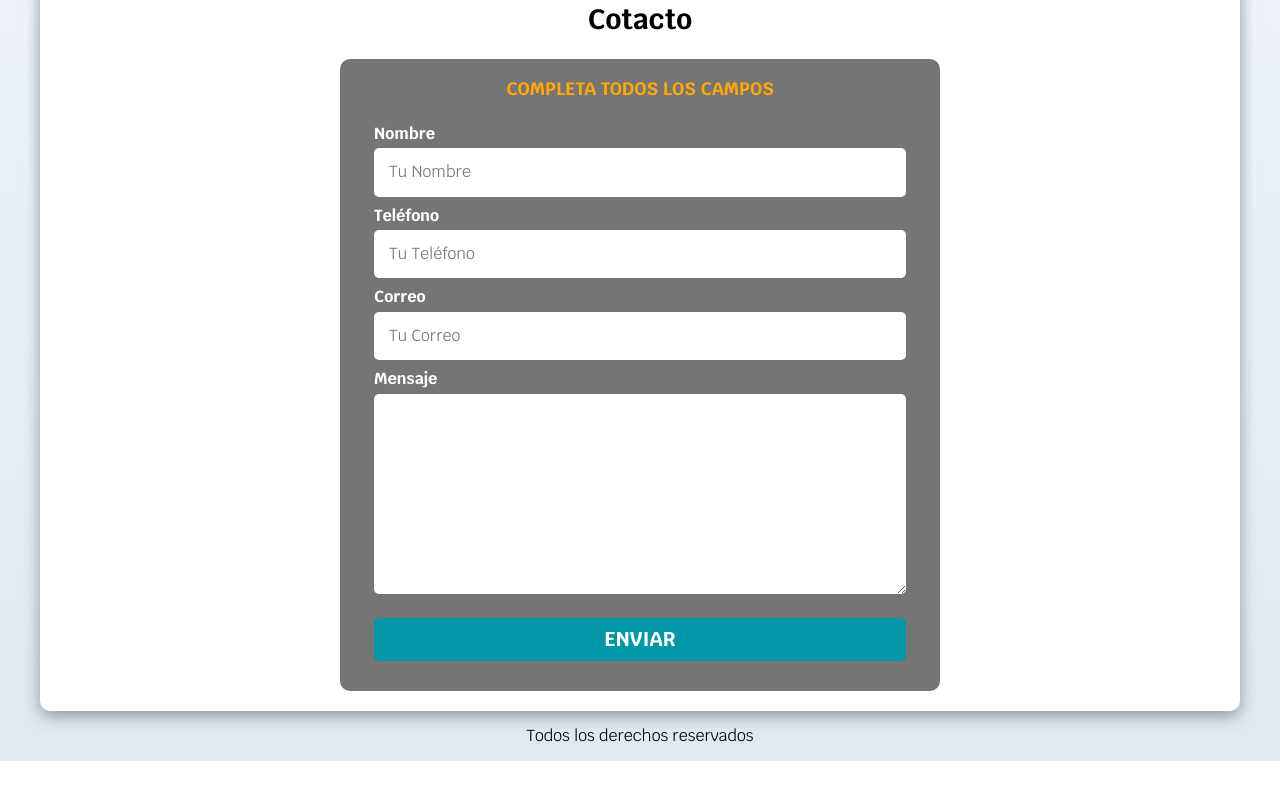
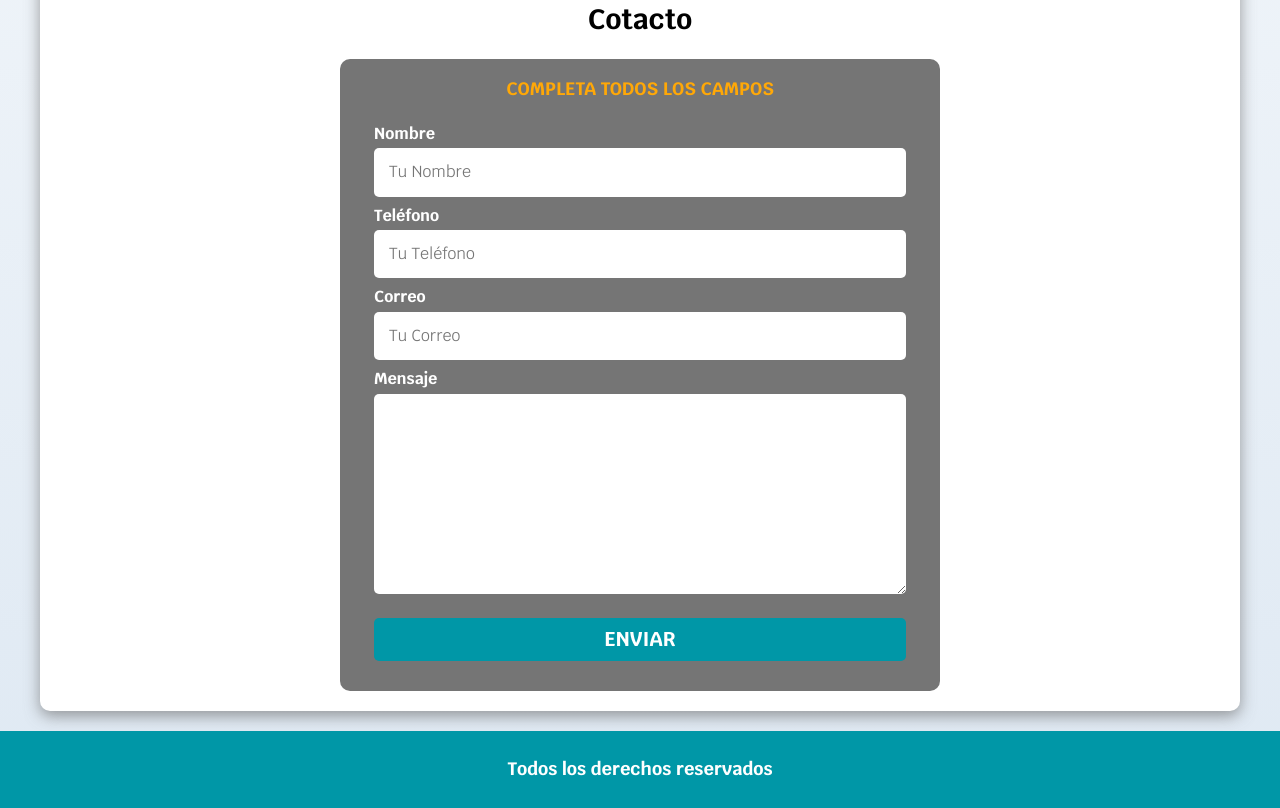
Before and after one commit to Andromada3D/Andromada3D.github.io, a plain HTML site: page index.html in a window 1280 px wide. Shown: the part 1029-1837 px from the top of the page. Before the commit the page ends 1790 px from the top, so only its background shows below. Drawn offline with Linux system fonts and the light colour scheme.

Commit message:
Update style.css

```diff
--- a/css/style.css
+++ b/css/style.css
@@ -240,4 +240,12 @@ h2{
 
 .footer{
     text-align: center;
+    padding: 1rem;
+    margin: 2rem 0 0;
+    width: 100%;
+    background-color: var(--secundario);
+    font-size: 1.8rem;
+    font-weight: bold;
+    color: var(--blanco);
+
 }
```
